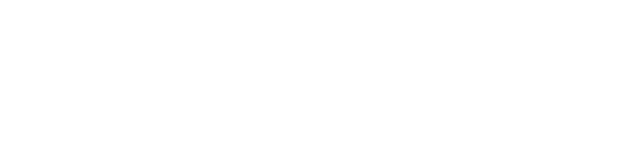
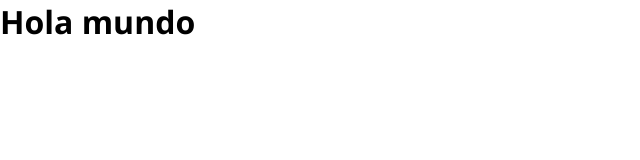
Before and after one commit to Aandreeemele/todo_list, a plain HTML site: page pages/dashboard.html in a window 1280 px wide. Shown: the whole page, without its empty margins (0-640 px from the left). Drawn offline with Linux system fonts and the light colour scheme.

Commit message:
Se agrego la seccion de dashboardViws.js

```diff
--- a/pages/dashboard.html
+++ b/pages/dashboard.html
@@ -7,6 +7,6 @@
     <title>Dashboard</title>
 </head>
 <body>
-    <script src="../views/dashboard.js"></script>
+    <script type="module" src="../views/dashboardViews.js"></script>
 </body>
 </html>
--- /dev/null
+++ b/views/dashboardViews.js
@@ -0,0 +1,11 @@
+export function dashboardd(){
+    let seccion = document.createElement('seccion');
+
+    let h1 = document.createElement('h1');
+    h1.innerText = "Hola mundo"
+    seccion.appendChild(h1)
+
+    return seccion;
+}
+
+document.body.appendChild(dashboardd());
```
Also changed, not shown: views/dashboard.js (deleted).
